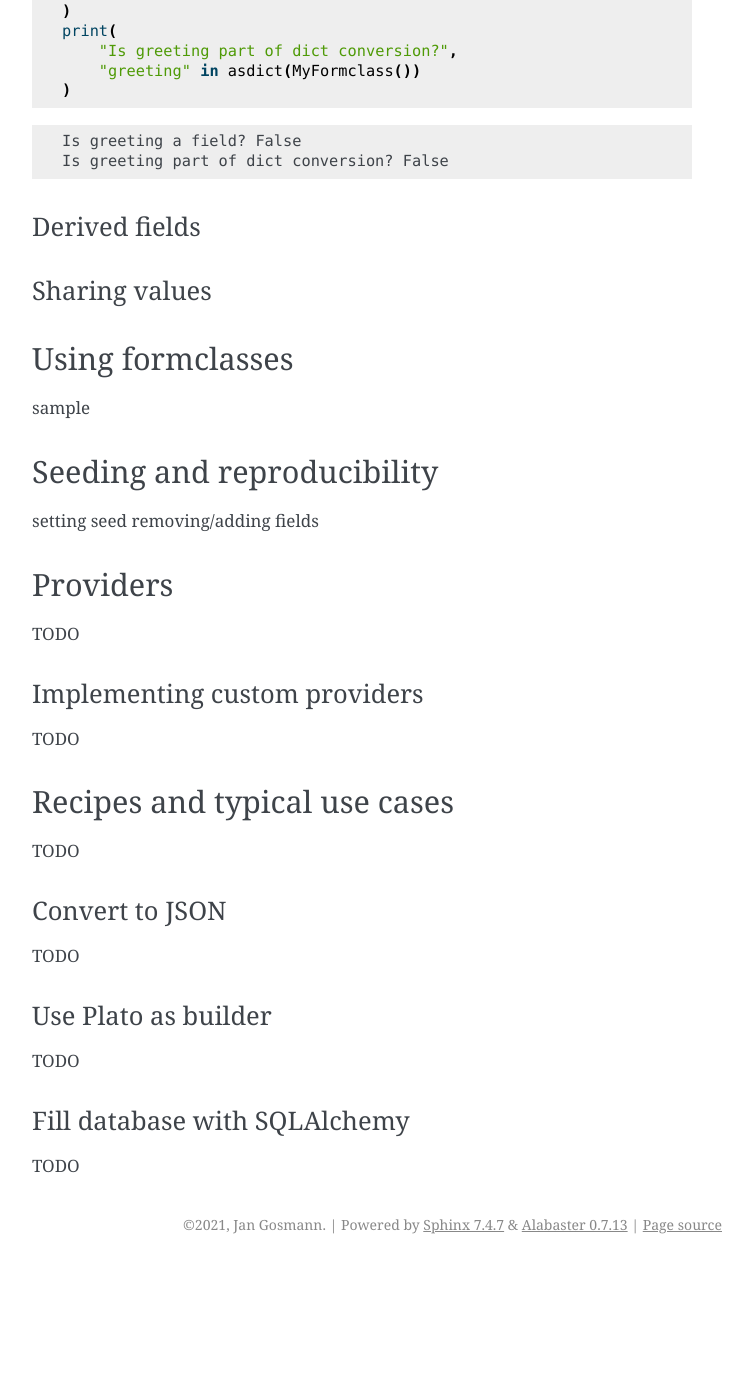
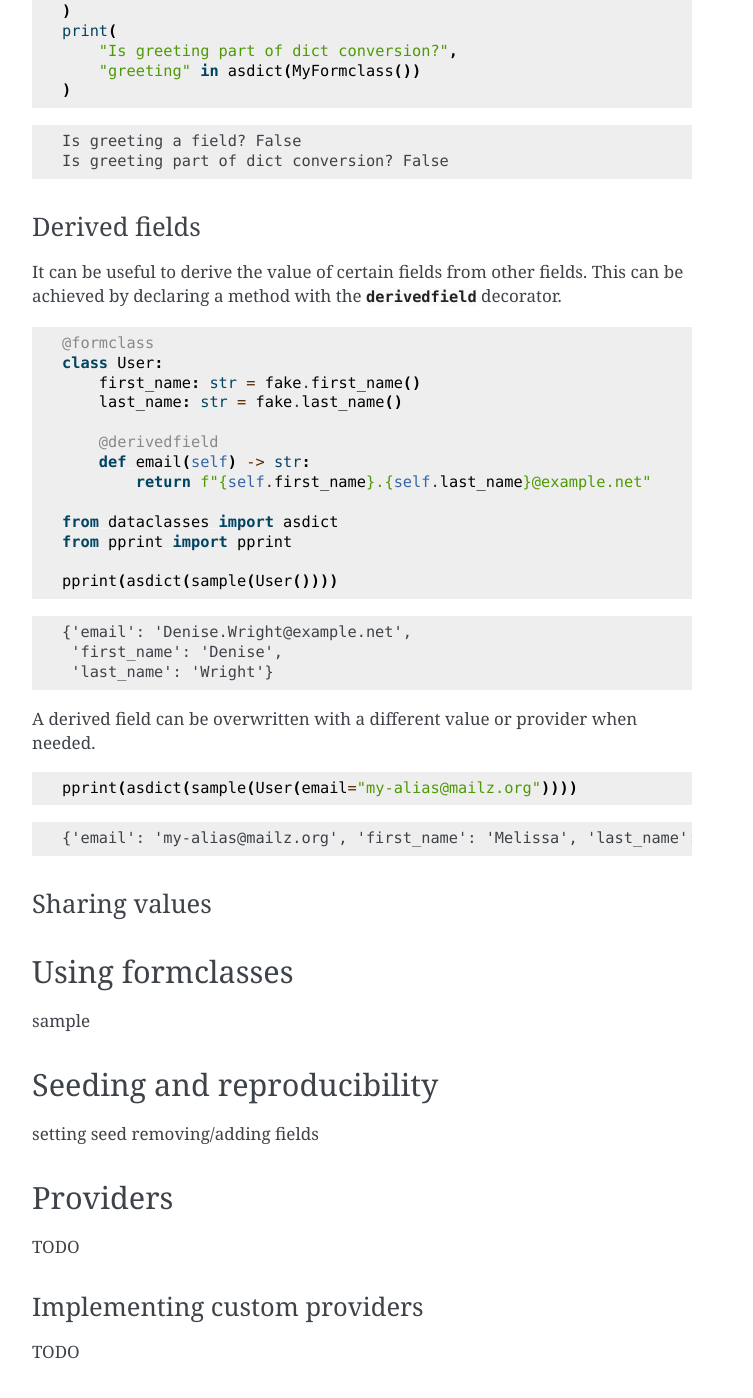
Before and after one commit to py-plato/plato, a Sphinx documentation site: the page built from docs/user-guide.rst, in a window 1280 px wide and 1400 px high, scrolled down 4233 px. Shown: the whole window, without its empty margins (388-1141 px from the left). Built offline with Sphinx 7.4.7, drawn with Linux system fonts in a browser that asks for light colours; before the commit the page ends 5497 px from its top, so only the background shows below that.

Commit message:
Document derived fields in user guide

```diff
--- a/docs/user-guide.rst
+++ b/docs/user-guide.rst
@@ -3,7 +3,7 @@ User Guide
 
 .. testsetup::
 
-    from plato import formclass, sample
+    from plato import derivedfield, formclass, sample
 
 Defining formclasses
 --------------------
@@ -285,6 +285,45 @@ to other types.
 Derived fields
 ^^^^^^^^^^^^^^
 
+It can be useful to derive the value of certain fields
+from other fields.
+This can be achieved
+by declaring a method with the `.derivedfield` decorator.
+
+.. testcode::
+
+    @formclass
+    class User:
+        first_name: str = fake.first_name()
+        last_name: str = fake.last_name()
+
+        @derivedfield
+        def email(self) -> str:
+            return f"{self.first_name}.{self.last_name}@example.net"
+
+    from dataclasses import asdict
+    from pprint import pprint
+
+    pprint(asdict(sample(User())))
+
+.. testoutput::
+
+    {'email': 'Denise.Wright@example.net',
+     'first_name': 'Denise',
+     'last_name': 'Wright'}
+
+A derived field can be overwritten
+with a different value or provider
+when needed.
+
+.. testcode::
+
+    pprint(asdict(sample(User(email="my-alias@mailz.org"))))
+
+.. testoutput::
+
+    {'email': 'my-alias@mailz.org', 'first_name': 'Melissa', 'last_name': 'Harris'}
+
 
 Sharing values
 ^^^^^^^^^^^^^^
```
